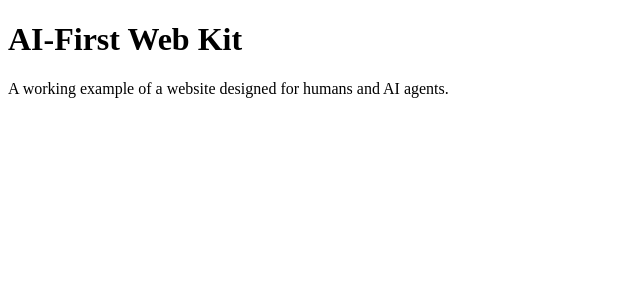
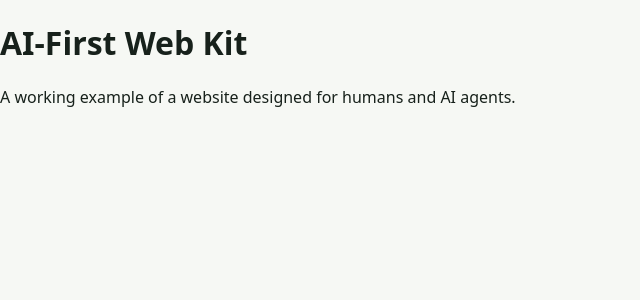
Before and after one commit to bakertony-hash/ai-first-web-kit, a React (Vite) app: page / in a window 1280 px wide. Shown: the top 300 px of the page, without its empty margins (0-640 px from the left). Built offline with nearby package versions, Linux system fonts and the light colour scheme.

Commit message:
fix: add scaffold stylesheet import

```diff
--- a/src/main.tsx
+++ b/src/main.tsx
@@ -1,6 +1,7 @@
 import { StrictMode } from "react";
 import { createRoot } from "react-dom/client";
 import App from "./App";
+import "./styles.css";
 
 createRoot(document.getElementById("root")!).render(
   <StrictMode>
--- /dev/null
+++ b/src/styles.css
@@ -0,0 +1,9 @@
+:root {
+  font-family: system-ui, sans-serif;
+  color: #17211b;
+  background: #f6f8f4;
+}
+
+body {
+  margin: 0;
+}
```
Also changed, not shown: 1 other file (tests, documents, lock files or other folders).
